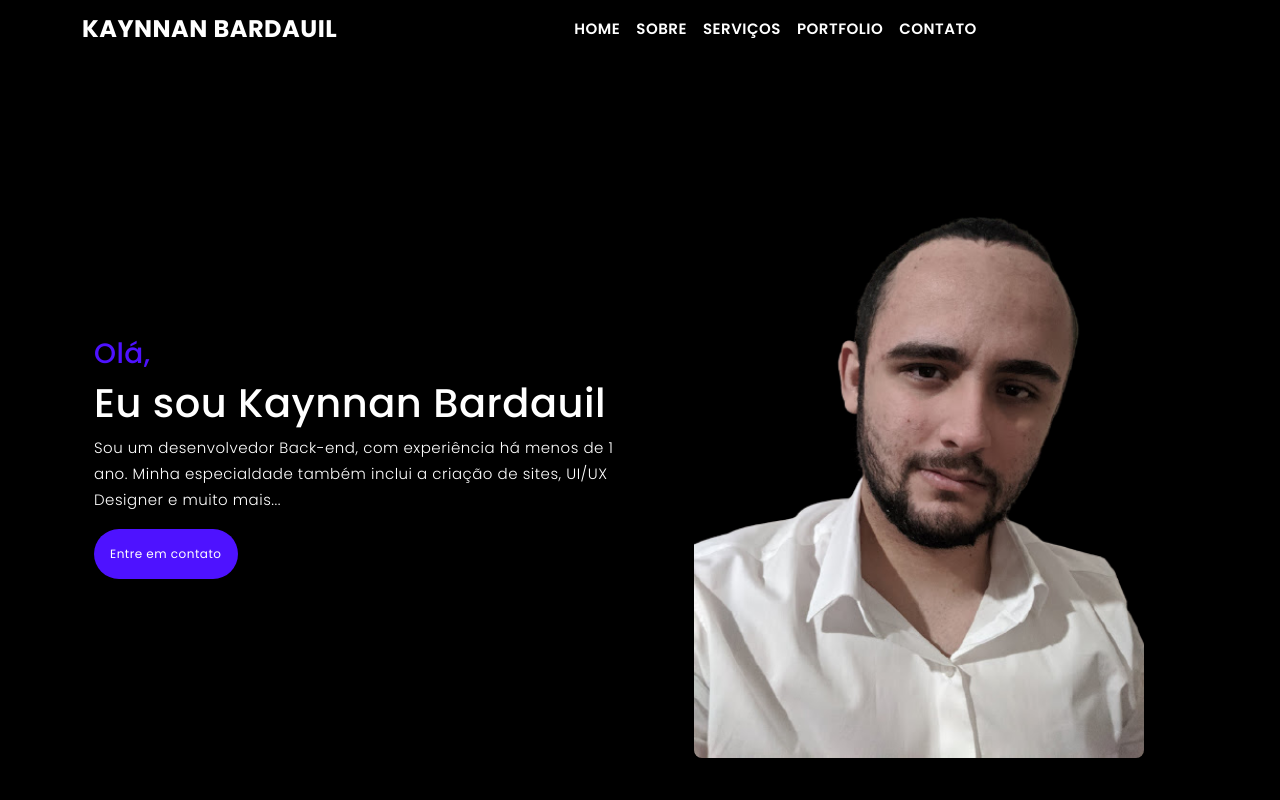
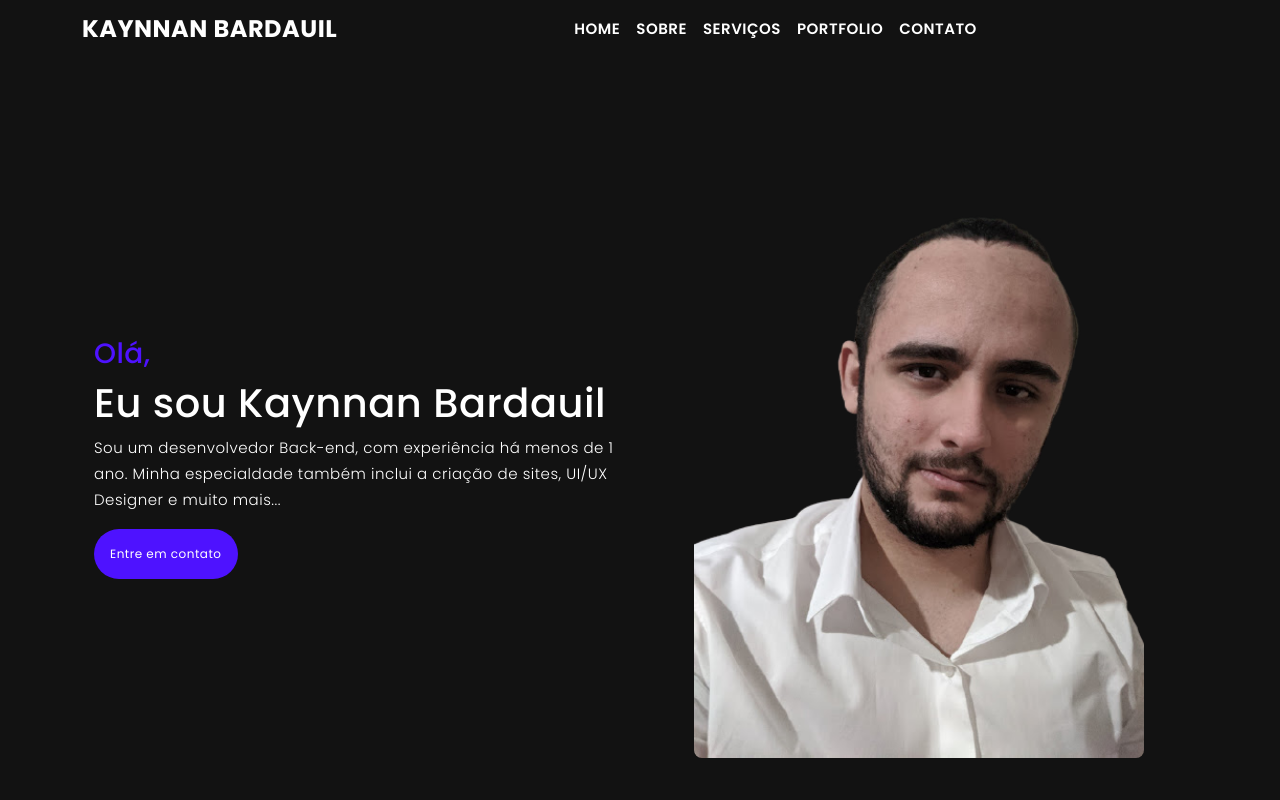
Before and after one commit to kaynnan/Portfolio, a plain HTML site: page index.html in a window 1280 px wide. Shown: the top 800 px of the page. Drawn offline with Linux system fonts and the light colour scheme.

Commit message:
Update main.css

```diff
--- a/css/main.css
+++ b/css/main.css
@@ -9,7 +9,7 @@
 }
 
 body {
-    background: black;
+    background: #121212;
     min-height: 100vh;
     font-family: 'Poppins', sans-serif;
     font-size: 15px;
@@ -19,13 +19,13 @@ body {
 }
 
 section {
-    background: black;
+    background: #121212;
     min-height: 100vh !important;
     margin-bottom: 40px;
 }
 
 nav {
-    background: black !important;
+    background: #121212 !important;
 }
 
 nav a,
```
